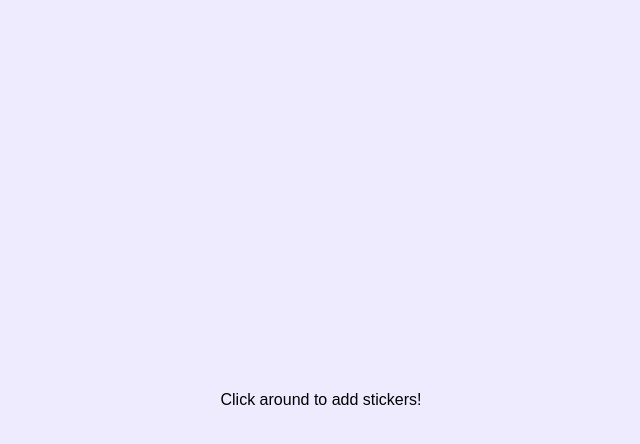
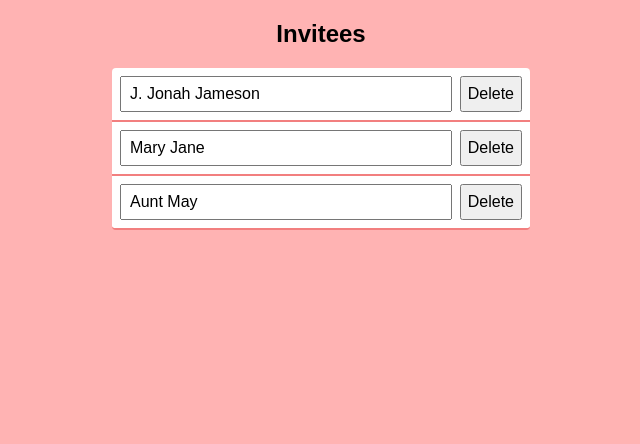
Before and after one commit to simotae14/react-joy-exercises, a React (Create React App) app: page / in a window 1280 px wide. Shown: the top 444 px of the page, without its empty margins (319-959 px from the left). Built offline with nearby package versions, Linux system fonts and the light colour scheme; a web font is replaced by a local one.

Commit message:
59 using index as key doesn t work

```diff
--- a/src/App.js
+++ b/src/App.js
@@ -1,10 +1,48 @@
-import StickerPad from './StickerPad';
+import React from 'react';
 
 function App() {
+  const [invitees, setInvitees] = React.useState([
+    'J. Jonah Jameson',
+    'Mary Jane',
+    'Aunt May',
+  ]);
+
+  // NOTE: This form is incomplete. It should have:
+  // • A <label> for each input
+  // • A <form> tag, with submission behaviour
+  //
+  // I'm omitting them here because they're not
+  // relevant to the problem at hand. Please don't
+  // use this markup as a template for anything real 😅
+
   return (
     <>
-      <p>Click around to add stickers!</p>
-      <StickerPad />
+      <h1>Invitees</h1>
+      <ul>
+        {invitees.map((item, index) => (
+          <li key={index}>
+            <input
+              // the `defaultValue` attribute
+              // allows us to initialize the input
+              // to a particular value, without
+              // binding the input to it. This
+              // will produce an *uncontrolled*
+              // input.
+              defaultValue={invitees[index]}
+            />
+            <button
+              onClick={() => {
+                const nextInvitees = [...invitees];
+                nextInvitees.splice(index, 1);
+
+                setInvitees(nextInvitees);
+              }}
+            >
+              Delete
+            </button>
+          </li>
+        ))}
+      </ul>
     </>
   );
 }
--- a/src/StickerPad.js
+++ /dev/null
@@ -1,82 +0,0 @@
-import React from 'react';
-
-import styles from './StickerPad.module.css';
-import { getSticker } from './Stickers.data';
-
-function StickerPad() {
-  const [stickers, setStickers] = React.useState(
-    []
-  );
-
-  function addSticker(event) {
-    const stickerData = getSticker();
-    const newSticker = {
-      ...stickerData,
-      x: event.clientX,
-      y: event.clientY,
-    };
-
-    const nextStickers = [...stickers, newSticker];
-    setStickers(nextStickers);
-  }
-
-  // This method removes the sticker at the specified
-  // index. Since we're not allowed to mutate arrays
-  // that are held in state, we create a copy of the
-  // array using the spread syntax (...), and then use
-  // the `splice` method to remove the sticker:
-  function deleteSticker(index) {
-    const nextStickers = [...stickers];
-    nextStickers.splice(index, 1);
-    setStickers(nextStickers);
-  }
-
-  return (
-    <>
-      <button
-        className={styles.addStickerBtn}
-        onClick={addSticker}
-      />
-      {stickers.map((sticker, index) => (
-        <button
-          key={index}
-          className={styles.sticker}
-          onClick={addSticker}
-          // `onContextMenu` is how we listen for
-          // right-click events. This is part of the
-          // DOM, not a React-specific thing.
-          onContextMenu={(event) => {
-            event.preventDefault();
-            deleteSticker(index);
-          }}
-          // In order to support folks who don't use
-          // a pointer device, and therefore can't
-          // right-click, let's also allow users to
-          // delete stickers by focusing them and
-          // pressing the “Delete” key.
-          onKeyDown={(event) => {
-            if (
-              event.key === 'Delete' ||
-              event.key === 'Backspace'
-            ) {
-              deleteSticker(index)
-            }
-          }}
-          style={{
-            left: sticker.x,
-            top: sticker.y,
-            width: sticker.width,
-            height: sticker.height,
-          }}
-        >
-          <img
-            src={sticker.src}
-            alt={sticker.alt}
-          />
-        </button>
-      ))}
-    </>
-  );
-}
-
-export default StickerPad;
--- a/src/StickerPad.module.css
+++ /dev/null
@@ -1,34 +0,0 @@
-.addStickerBtn {
-  position: fixed;
-  top: 0;
-  left: 0;
-  right: 0;
-  bottom: 0;
-  width: 100%;
-  height: 100%;
-  background: transparent;
-  border: none;
-  cursor: pointer;
-}
-
-.sticker {
-  position: absolute;
-  border: none;
-  background: transparent;
-  padding: 0;
-  margin: 0;
-  cursor: pointer;
-  /*
-    When the user clicks, a sticker should be placed
-    right underneath the cursor, centered. To accomplish
-    this, we'll slide it up and to the left by 50% of
-    its own size.
-  */
-  transform: translate(-50%, -50%);
-  filter: drop-shadow(4px 8px 0px hsl(250deg 33% 50% / 0.5));
-}
-.sticker img {
-  display: block;
-  width: 100%;
-  height: 100%;
-}
--- a/src/Stickers.data.js
+++ /dev/null
@@ -1,77 +0,0 @@
-// Sticker assets downloaded from Vecteezy:
-// https://www.vecteezy.com/vector-art/1240459-assorted-cute-stickers-cards-or-patches
-
-const STICKERS = [
-  {
-    src: 'https://sandpack-bundler.vercel.app/img/stickers/cactus.svg',
-    alt: 'potted cactus sticker',
-    width: 295 / 2,
-    height: 452 / 2,
-  },
-  {
-    src: 'https://sandpack-bundler.vercel.app/img/stickers/bang.svg',
-    alt: ' exclamation mark sticker',
-    width: 170 / 2,
-    height: 326 / 2,
-  },
-  {
-    src: 'https://sandpack-bundler.vercel.app/img/stickers/star.svg',
-    alt: 'star sticker',
-    width: 206 / 2,
-    height: 197 / 2,
-  },
-  {
-    src: 'https://sandpack-bundler.vercel.app/img/stickers/heart.svg',
-    alt: 'heart sticker',
-    width: 215 / 2,
-    height: 200 / 2,
-  },
-  {
-    src: 'https://sandpack-bundler.vercel.app/img/stickers/donut.svg',
-    alt: 'frosted donut sticker',
-    width: 378 / 2,
-    height: 362 / 2,
-  },
-  {
-    src: 'https://sandpack-bundler.vercel.app/img/stickers/bunny.svg',
-    alt: 'bunny sticker with the text "Always happy"',
-    width: 465 / 2,
-    height: 647 / 2,
-  },
-  {
-    src: 'https://sandpack-bundler.vercel.app/img/stickers/cat.svg',
-    alt: 'cat sticker with the text "Miss u"',
-    width: 508 / 2,
-    height: 597 / 2,
-  },
-  {
-    src: 'https://sandpack-bundler.vercel.app/img/stickers/snap.svg',
-    alt: 'snapping fingers with heart sticker',
-    width: 349 / 2,
-    height: 500 / 2,
-  },
-]
-
-export function getSticker() {
-  // Select a sticker randomly from the array.
-  return sample(STICKERS);
-}
-
-function sample(arr) {
-  return arr[Math.floor(Math.random() * arr.length)];
-}
-
-// Preload all of the images, so that they're immediately
-// available on click.
-// NOTE: Normally I would do this inside the component,
-// in a “useEffect” hook, but we haven't learned that yet 😅
-// We'll learn more about how to tackle challenges like
-// this in Module 3!
-function preloadImages() {
-  STICKERS.forEach(({ src }) => {
-    const preloadImage = new Image();
-    preloadImage.src = src;
-  });
-}
-
-preloadImages();
--- a/src/styles.css
+++ b/src/styles.css
@@ -1,22 +1,41 @@
-html, body {
-  height: 100%;
+body {
+  background: hsl(0deg 100% 85%);
+  display: flex;
+  justify-content: center;
 }
-body {
-  background: hsl(250deg 100% 96%);
-  display: grid;
-  place-content: center;
-  overflow: hidden;
+h1 {
+  text-align: center;
+  font-size: 1.5rem;
 }
 ul {
   list-style-type: none;
   padding: 16px;
   margin: 0;
-  width: min(100vw, 400px);
+  width: min(100vw, 450px);
 }
 li {
+  display: flex;
+  align-items: center;
+  gap: 8px;
+  padding: 8px;
+  border-bottom: 2px solid hsl(0deg 100% 45% / 0.5);
   background: white;
-  padding: 16px;
-  margin: 8px 0px;
-  border-bottom: 2px solid hsl(250deg 100% 50% / 0.2);
-  border-radius: 2px 2px 4px 4px;
+  font-weight: bold;
 }
+li:first-of-type {
+  border-radius: 4px 4px 0px 0px;
+}
+li:last-of-type {
+  border-radius: 0px 0px 4px 4px;
+}
+input {
+  flex: 1;
+  height: 2.25rem;
+  padding: 0px 8px;
+  font-size: 1rem;
+  font-weight: normal;
+}
+button {
+  height: 2.25rem;
+  font-weight: normal;
+}
```
